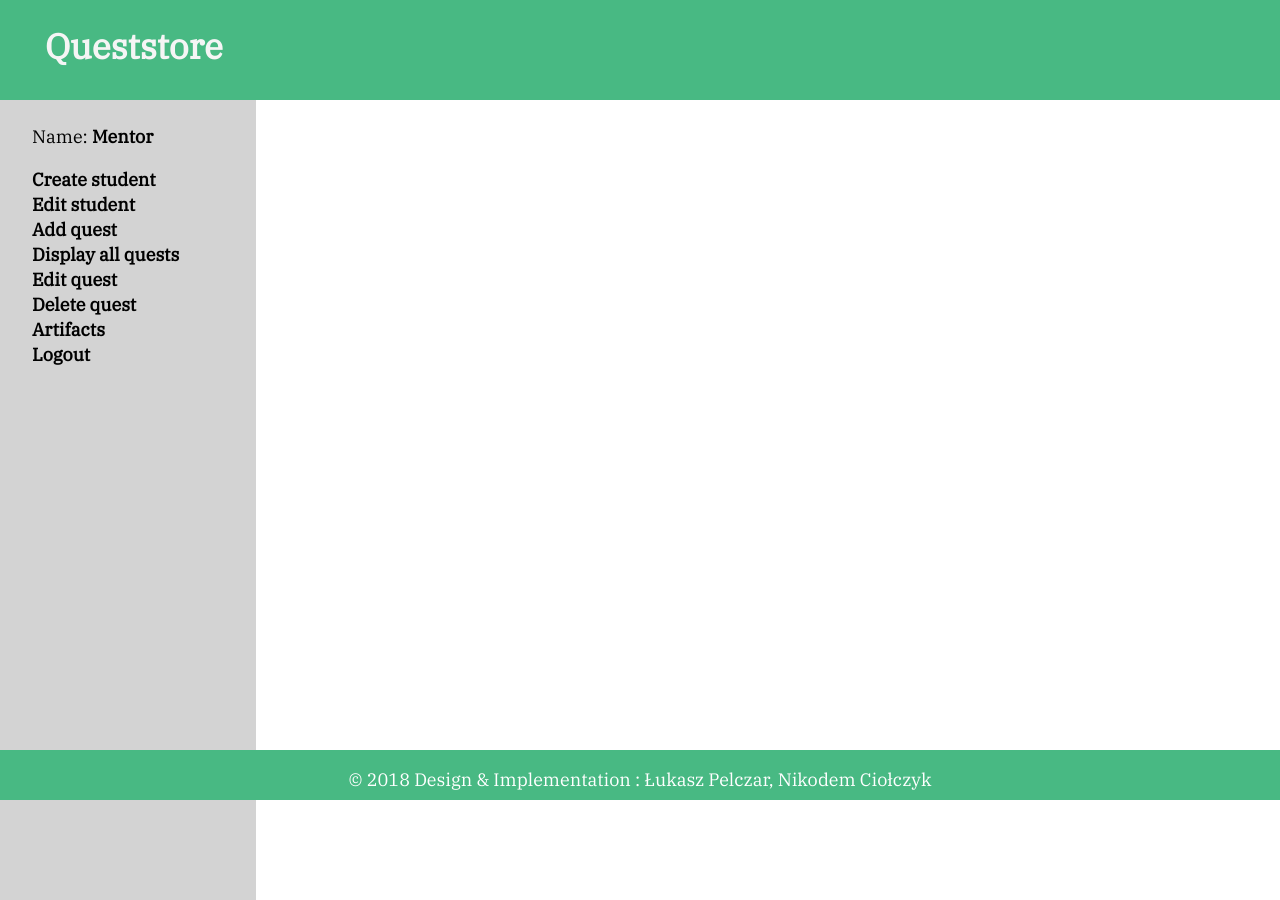
After one commit to lpelczar/Queststore-CMS, a PHP site: page /mentor_manager.html in a window 1280 px wide. The commit adds this page. Run offline with PHP 8.4, Linux system fonts and the light colour scheme.

Commit message:
Fix bug with content displaying

```diff
--- a/css/manager.css
+++ b/css/manager.css
@@ -1,24 +1,25 @@
 .container {
     margin-top: 100px;
     margin-bottom: 50px;
+    height: 100%;
+    padding: 0;
     overflow: hidden;
-    height: 100%;
 }
 
 .sidebar {
     background: lightgray;
     padding-top: 25px;
-    padding-left: 25px;
-    padding-right: 25px;
+    padding-left: 2.5%;
+    padding-right: 2.5%;
     width: 15%;
     float: left;
     height: 100%;
 }
 
 .content {
-    background: blue;
-    width: 85%;
-    max-height: 100%;
+    background: white;
+    width: 80%;
+    height: 100%;
     float: right;
 }
 
@@ -35,3 +36,8 @@ ul {
     padding-top: 2px;
     font-weight: bold;
 }
+
+.nav-element a {
+    text-decoration: none;
+    color: black;
+}
--- a/css/style.css
+++ b/css/style.css
@@ -31,7 +31,7 @@ body {
     width: 100%;
     left: 0;
     bottom: 0;
-    overflow:hidden;
+    overflow: hidden;
 }
 
 #copyright {
--- /dev/null
+++ b/mentor_manager.html
@@ -0,0 +1,59 @@
+<!DOCTYPE html>
+<html xmlns="http://www.w3.org/1999/html">
+<head>
+    <meta charset="UTF-8">
+    <title>Queststore</title>
+    <link href="css/style.css" rel="stylesheet">
+    <link href="css/manager.css" rel="stylesheet">
+</head>
+<body>
+<header>
+    <div id="title-bar">
+        <h1 id="title-text">Queststore</h1>
+    </div>
+</header>
+
+<div class="container">
+    <nav class="sidebar">
+        <p id="name">Name: <strong>Mentor</strong></p>
+        <ul>
+            <li class="nav-element">
+                <a href="mentor/create_student.html">Create student</a>
+            </li>
+            <li class="nav-element">
+                <a href="mentor/edit_student.html">Edit student</a>
+            </li>
+            <li class="nav-element">
+                <a href="mentor/add_quest.html">Add quest</a>
+            </li>
+            <li class="nav-element">
+                <a href="mentor/display_quests.html">Display all quests</a>
+            </li>
+            <li class="nav-element">
+                <a href="mentor/edit_quest.html">Edit quest</a>
+            </li>
+            <li class="nav-element">
+                <a href="mentor/delete_quest.html">Delete quest</a>
+            </li>
+            <li class="nav-element">
+                <a href="mentor/artifacts.html">Artifacts</a>
+            </li>
+            <li class="nav-element">
+                <a href="">Logout</a>
+            </li>
+        </ul>
+    </nav>
+    <div class="content">
+
+    </div>
+</div>
+
+
+<footer>
+    <div id="bottom-bar">
+        <p id="copyright">© 2018 Design & Implementation : Łukasz Pelczar, Nikodem Ciołczyk</p>
+    </div>
+</footer>
+
+</body>
+</html>
```
Also changed, not shown: mentor.html (deleted, +0 -44 lines).
